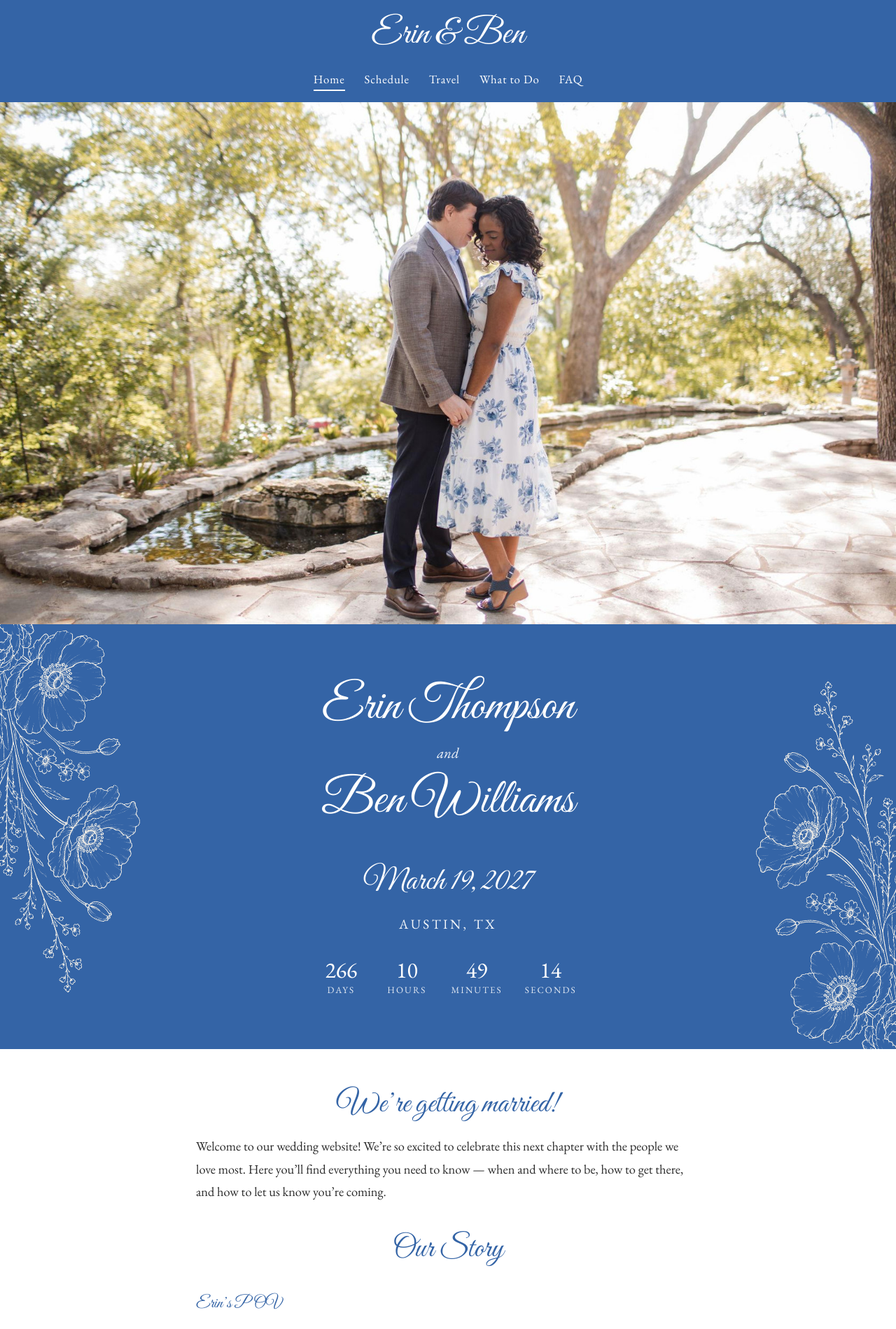
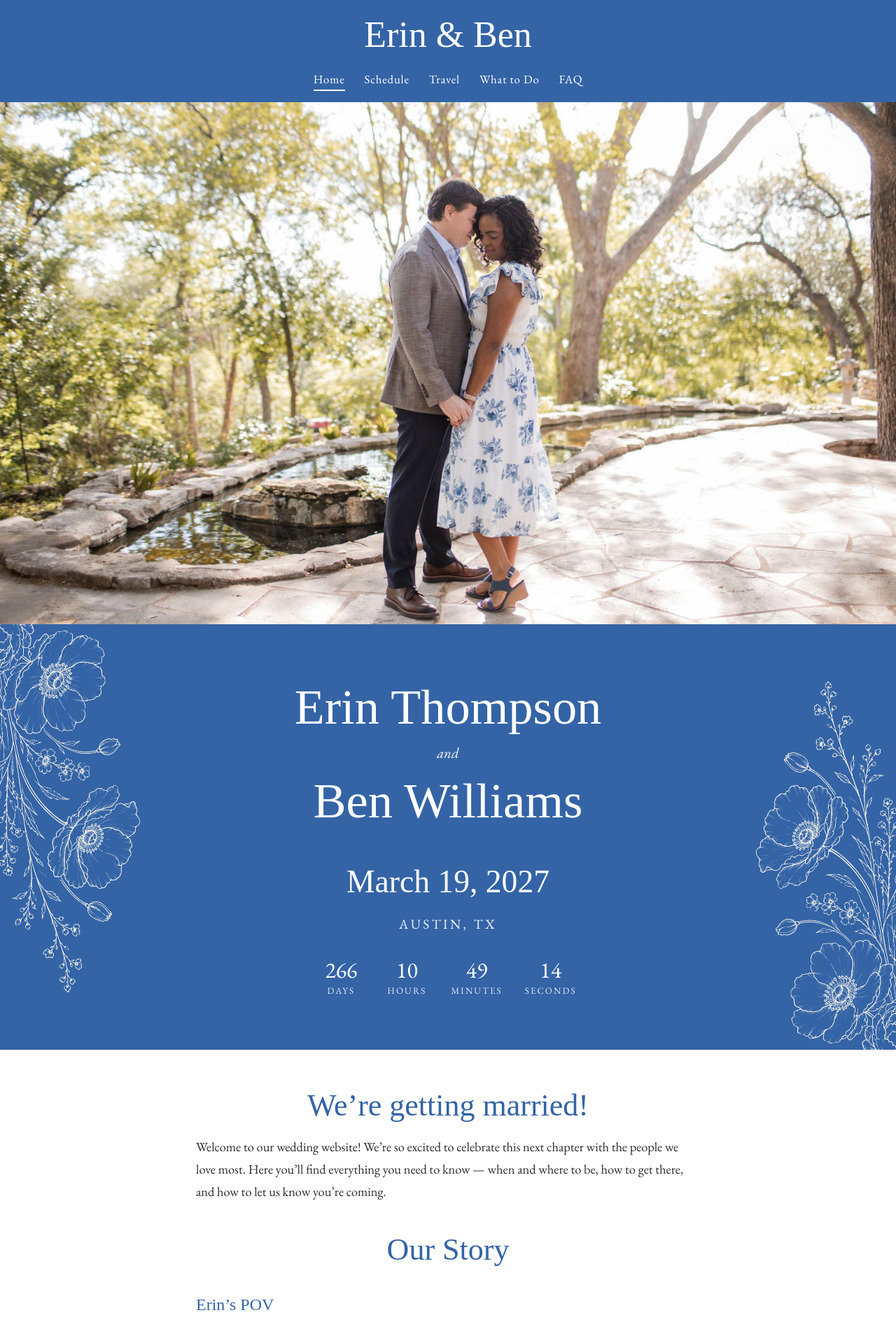
Before and after one commit to bjw7654/wedding-website, a Jekyll site: the page built from index.md, in a window 1280 px wide. Shown: the top 1899 px of the page at 70% size. Built offline with Jekyll 4.4.1, drawn with Linux system fonts in a browser that asks for light colours; some web fonts are replaced.

Commit message:
Use Luxurious Script as the site script font

```diff
--- a/_includes/head.html
+++ b/_includes/head.html
@@ -4,7 +4,7 @@
 
   <link rel="preconnect" href="https://fonts.googleapis.com">
   <link rel="preconnect" href="https://fonts.gstatic.com" crossorigin>
-  <link href="https://fonts.googleapis.com/css2?family=EB+Garamond:ital,wght@0,400;0,500;0,600;1,400;1,500&family=Great+Vibes&display=swap" rel="stylesheet">
+  <link href="https://fonts.googleapis.com/css2?family=EB+Garamond:ital,wght@0,400;0,500;0,600;1,400;1,500&family=Luxurious+Script&display=swap" rel="stylesheet">
 
   <link rel="stylesheet" href="{{ '/assets/css/style.css' | relative_url }}">
   <link rel="icon" type="image/svg+xml" href="{{ '/assets/images/favicon.svg' | relative_url }}">
--- a/assets/css/style.scss
+++ b/assets/css/style.scss
@@ -16,7 +16,7 @@
   --color-bg-alt:       {{ site.colors.bg_alt       | default: "#f5f7fb" }};
   --color-text:         {{ site.colors.text         | default: "#2b2b2b" }};
 
-  --font-script: "Great Vibes", "Segoe Script", cursive;
+  --font-script: "Luxurious Script", "Segoe Script", cursive;
   --font-serif:  "EB Garamond", Georgia, "Times New Roman", serif;
 
   --maxw: 1080px;
```
